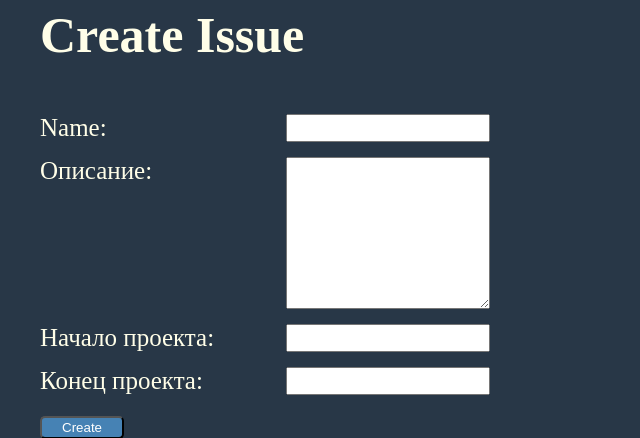
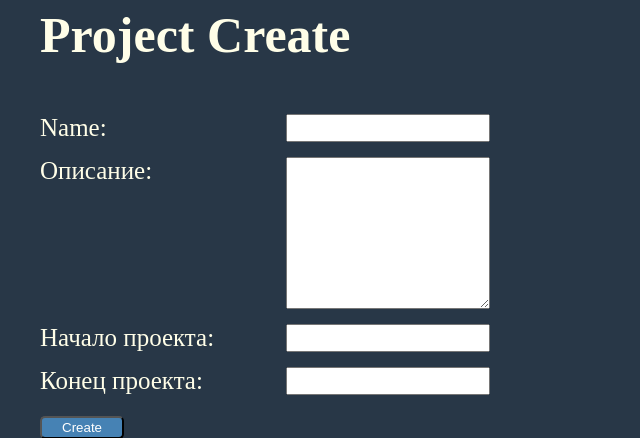
Before and after one commit to AlibekBeket/homework_59_alibek_beket, a Django app: page /project/add in a window 1280 px wide. Shown: the part 54-492 px from the top of the page, without its empty margins (0-640 px from the left). Run offline with Django 4.2, Linux system fonts and the light colour scheme; parts of the project's set-up code (start-up, migrations or seed data) failed here and were passed over.

Commit message:
я сделал мягкое удаления но программа ругается

```diff
--- a/app/issue_tracker/templates/issue_tracker_list_page.html
+++ b/app/issue_tracker/templates/issue_tracker_list_page.html
@@ -6,6 +6,7 @@
 {% block navbar %}
 <a href="{% url 'project_detail' project.id %}">Issue List</a>
 <a href="{% url 'project_issue_add' project.id %}">Add Issue</a>
+<a href="{% url 'project_delete' project.id %}">Delete Project</a>
 {% endblock %}
 <h1>{{ project.name }}</h1>
 {% block content %}
--- a/app/issue_tracker/templates/project_create_page.html
+++ b/app/issue_tracker/templates/project_create_page.html
@@ -4,10 +4,10 @@
 <a href="{% url 'projects_list' %}">Project List</a>
 {% endblock %}
 {% block content %}
-<h1>Create Issue</h1>
+<h1>Project Create</h1>
 <div class="form">
     <form action="{% url 'project_add' %}" method="post">
-        {% include 'partials/issue_form.html' with button_text="Create" %}
+        {% include 'partials/project_form.html' with button_text="Create" %}
     </form>
 </div>
 {% endblock %}
--- a/app/issue_tracker/urls.py
+++ b/app/issue_tracker/urls.py
@@ -3,13 +3,14 @@ from django.urls import path
 from issue_tracker.views.issue_tracker import IssueTrackerView, IssueDetailView, IssueUpdateView, IssueAddView, \
     IssueDeleteView
 
-from issue_tracker.views.project import ProjectListView, ProjectAddView
+from issue_tracker.views.project import ProjectListView, ProjectAddView, ProjectDeleteView
 
 urlpatterns = [
     path('', ProjectListView.as_view()),
     path('project/', ProjectListView.as_view(), name='projects_list'),
     path('project/add', ProjectAddView.as_view(), name='project_add'),
     path('project/<int:project_pk>', IssueTrackerView.as_view(), name='project_detail'),
+    path('project/<int:project_pk>/delete', ProjectDeleteView.as_view(), name='project_delete'),
     path('project/<int:project_pk>/add', IssueAddView.as_view(), name='project_issue_add'),
     path('project/<int:project_pk>/<int:pk>', IssueDetailView.as_view(), name='project_issue_detail'),
     path('project/<int:project_pk>/<int:pk>/delete', IssueDeleteView.as_view(), name='project_issue_delete'),
--- a/app/issue_tracker/views/project.py
+++ b/app/issue_tracker/views/project.py
@@ -1,5 +1,5 @@
-from django.urls import reverse
-from django.views.generic import ListView, DetailView, CreateView
+from django.urls import reverse, reverse_lazy
+from django.views.generic import ListView, DetailView, CreateView, DeleteView
 
 from issue_tracker.models import Project
 
@@ -24,4 +24,10 @@ class ProjectAddView(CreateView):
     form_class = ProjectForm
 
     def get_success_url(self):
-        return reverse('issue_detail', kwargs={'project_id': self.object.pk})
+        return reverse('projects_list')
+
+
+class ProjectDeleteView(DeleteView):
+    template_name = 'project_delete_page.html'
+    model = Project
+    success_url = reverse_lazy('projects_list')
```
Also changed, not shown: app/issue_tracker/templates/project_delete_page.html (added, +26 -0 lines).
